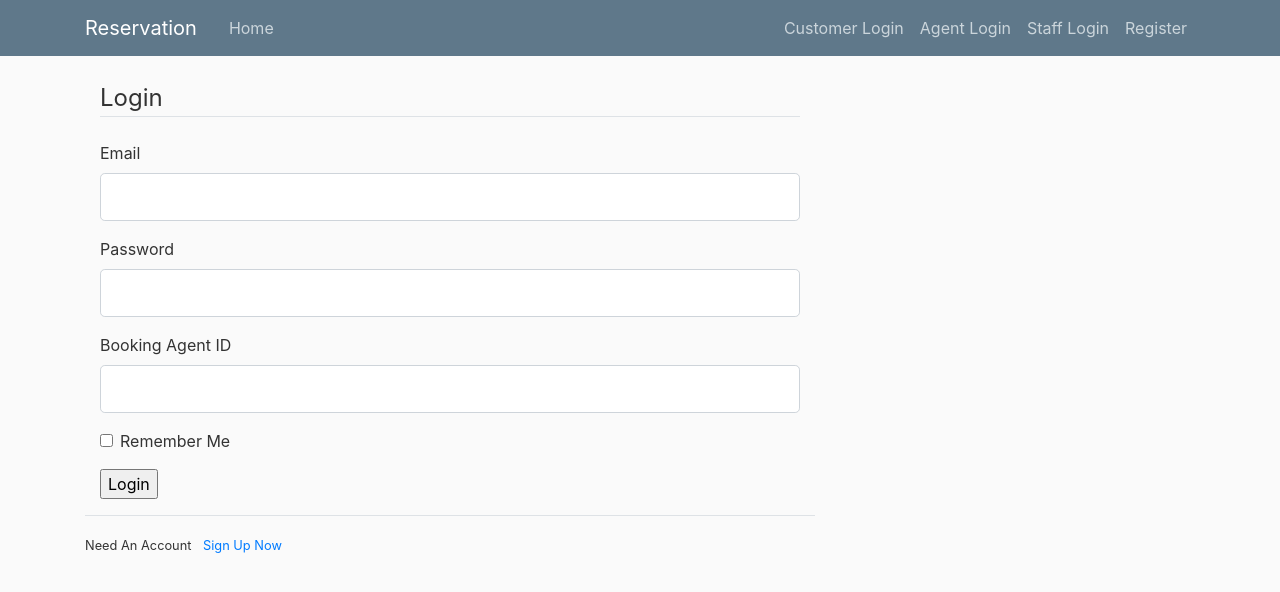
After one commit to Vin2113/Reservation_System_separate_to_packages, a Flask app: page /agent_login in a window 1280 px wide. The commit adds this page. Shown: the top 592 px of the page. Run offline with Flask 2, Linux system fonts and the light colour scheme; some libraries are stand-ins or nearby versions.

Commit message:
update New login webpage for users, most of the queries for differt use case are completed.

```diff
--- a/Systems/Forms.py
+++ b/Systems/Forms.py
@@ -5,13 +5,6 @@ from wtforms.validators import DataRequired, Length, Email, EqualTo, ValidationE
 from model import connection
 import pymysql
 
-'''@login_manager.user_loader
-def load_user(email):
-    query = f"SELECT email from customer WHERE email = '{email}'"
-    my_cursor.execute(query)
-    user = [i[0] for i in my_cursor if i[0] == email ]
-    return user
-'''
 
 class RegistrationForm(FlaskForm):
     name = StringField('Name',
@@ -65,6 +58,19 @@ class LoginForm(FlaskForm):
     remember = BooleanField('Remember Me')
     submit = SubmitField('Login')
 
+class Airline_staff_LoginForm(FlaskForm):
+    name = StringField('Username',
+                       validators=[DataRequired(), Length(max=50)])
+
+    password = PasswordField('Password',
+                        validators=[DataRequired()])
+    airline_name = StringField('Airline Name',
+                        validators=[DataRequired()])
+
+    remember = BooleanField('Remember Me')
+    submit = SubmitField('Login')
+
+
 class Booking_agent_LoginForm(FlaskForm):
     email = StringField('Email',
                         validators=[DataRequired(), Email()])
--- a/Systems/Routes.py
+++ b/Systems/Routes.py
@@ -1,10 +1,11 @@
 from Reservation import app, bcrypt
-from Forms import RegistrationForm, LoginForm
+from Forms import RegistrationForm, LoginForm, Booking_agent_LoginForm, Airline_staff_LoginForm
 from flask_login import login_user, current_user, logout_user, login_required
 from flask import render_template, flash, redirect, session, request, url_for
 import datetime
-from model import connection
-import pymysql
+import model
+import pymysql.cursors
+import cryptography
 @app.route('/')
 @app.route('/home')
 def home():
@@ -29,9 +30,9 @@ def register():
         exp_time = datetime.datetime(int(form.passport_expiration.data[-4:-1]), int(form.passport_expiration.data[0:2]), int(form.passport_expiration.data[3:5]))
         dob_time = datetime.datetime(int(form.date_of_birth.data[-4:-1]), int(form.date_of_birth.data[0:2]), int(form.date_of_birth.data[3:5]))
         query = f"Insert INTO customer VALUES('{email}', '{form.name.data}', '{hashed_password}','{form.building_number.data}','{form.street.data}','{form.city.data}','{form.state.data}', {phone_number} ,'{form.passport_number.data}','{exp_time}','{form.passport_country.data}','{dob_time}')"
-        my_cursor = connection.cursor()
+        my_cursor = model.connection.cursor()
         my_cursor.execute(query)
-        connection.commit()
+        model.connection.commit()
         my_cursor.close()
         flash(f'You can now login {form.name.data}!', 'success')
         return redirect(url_for('login'))
@@ -44,33 +45,126 @@ def login():
     if form.validate_on_submit():
         str_email = str(form.email.data)
         query = f"SELECT email, password from customer WHERE email = '{str_email}'"
-        my_cursor = connection.cursor()
+        my_cursor = model.connection.cursor()
         my_cursor.execute(query)
         account = my_cursor.fetchone()
         #checking user data from database for verification
         if account and bcrypt.check_password_hash(account[1],form.password.data):
+            session['type'] = 'customer'
             session['loggedin'] = True
             session['customer'] = account[0]
             session['password'] = account[1]
             flash('Login Successful', 'success')
             return redirect(url_for('home'))
         else:
-            flash('Login unsuccesful, please check username and password.', 'danger')
+            flash('Login unsuccesful, please check Email and Password.', 'danger')
     return render_template('Login.html', title='Login', form=form)
 
+@app.route('/agent_login', methods=["GET", 'POST'])
+def agent_login():
+    form = Booking_agent_LoginForm()
+    if form.validate_on_submit():
+        str_email = str(form.email.data)
+        id = str(form.Id.data)
+        query = f"SELECT email, password, booking_agent_id from booking_agent WHERE email = '{str_email}'"
+        my_cursor = model.connection.cursor()
+        my_cursor.execute(query)
+        account = my_cursor.fetchone()
+        # checking user data from database for verification
+        if account[0] != str_email and bcrypt.check_password_hash(account[1], form.password.data) and id == account[2]:
+            session['type'] = 'agent'
+            session['loggedin'] = True
+            session['customer'] = account[0]
+            session['password'] = account[1]
+            flash('Login Successful', 'success')
+            return redirect(url_for('home'))
+        else:
+            flash('Login unsuccesful, please check Email, Password, and ID.', 'danger')
+    return render_template('Agent_login.html', title='Login', form=form)
+
+@app.route('/staff_login', methods=["GET", 'POST'])
+def staff_login():
+    form = Airline_staff_LoginForm()
+    if form.validate_on_submit():
+        str_username = str(form.name.data)
+        query = f"SELECT username, password, airline_name From airline_staff  WHERE username = '{str_username}'"
+        my_cursor = model.connection.cursor()
+        my_cursor.execute(query)
+        account = my_cursor.fetchone()
+        my_cursor.close()
+        # checking user data from database for verification
+        if account != None and account[0] != str_username and bcrypt.check_password_hash(account[1], form.password.data):
+            session['type'] = 'staff'
+            session['loggedin'] = True
+            session['username'] = account[0]
+            session['password'] = account[1]
+            session['airline'] = account[2]
+            flash('Login Successful', 'success')
+            with model.staff_connection.cursor() as mycursor:
+                query = f"SELECT permission_type From permission WHERE username = {str_username}"
+                mycursor.execute(query)
+                data = mycursor.fetchall()
+                for i in data:
+                    if i == "Admin":
+                        session['Admin'] == True
+                    if i == "Operator":
+                        session['Operator'] == True
+            return redirect(url_for('staff_options'))
+        else:
+            flash('Login unsuccesful, please check Username, Password, and Airline_name.', 'danger')
+    return render_template('Staff_login.html', title='Login', form=form)
 @app.route('/logout', methods=["GET", 'POST'])
 def logout():
     # Remove session data, this will log the user out
-   session.pop('loggedin', None)
+    if session['type'] == 'customer':
+        session.pop('loggedin', None)
+        session.pop('email', None)
+        session.pop('password', None)
+        session.pop('type', None)
+    elif session['type'] == 'agent':
+        session.pop('loggedin', None)
+        session.pop('email', None)
+        session.pop('password', None)
+        session.pop('type', None)
+    elif session['type'] == 'staff':
+        session.pop('loggedin', None)
+        session.pop('username', None)
+        session.pop('password', None)
+        session.pop('airline', None)
+        session.pop('type', None)
+        if session['Admin']:
+            session.pop('Admin', None)
+        if session['Operator']:
+            session.pop('Operator', None)
 
-   session.pop('email', None)
-   session.pop('password', None)
-   # Redirect to login page
-   return redirect(url_for('login'))
+# Redirect to login page
+    return redirect(url_for('home'))
 
 @app.route('/customer_purchase', methods = ["GET", 'Post'])
 def purchase():
-        with connection.cursor(pymysql.cursors.DictCursor) as mycursor:
-            query = "select * from available_flights"
+    if session['loggedin'] == True and session['customer'] != None:
+        with model.customer_connection.cursor(pymysql.cursors.DictCursor) as mycursor:
+            query = 'Select max(ticket_id) from ticket'
             mycursor.execute(query)
             data = mycursor.fetchall()
+            print(data)
+            query = f"INSERT INTO ticket Values('{data[0]['max(ticket_id)'] + 1}','Jet Blue', 455)"
+            mycursor.execute(query)
+            model.customer_connection.commit()
+            mycursor.close()
+
+# @app.route('/staff_options', methods = ["GET", 'Post'])
+# def staff_options():
+#     # if session["Admin"]:
+#     # if session['Operator']:
+#     #
+#     # return render_template('Layout.html', title='Home')
+# if len(data) == 2:
+#
+# elif data[0] == 'Admin':
+# elif data[0] == "Operator"
+#
+# query = f"INSERT INTO ticket Values('{data[0]['max(ticket_id)'] +1}','Jet Blue', 455)"
+# mycursor.execute(query)
+# model.staff_connection.commit()
+# mycursor.close()
--- /dev/null
+++ b/Systems/templates/Agent_login.html
@@ -0,0 +1,65 @@
+{% extends "layout.html" %}
+{% block content %}
+  <div class="container">
+    <form method="POST" action="">
+      {{ form.hidden_tag() }}
+      <fieldset class = 'form-group'>
+        <legend class = 'border-bottom mb-4' > Login </legend>
+        <div class ='form-group'>
+          {{ form.email.label(class="form-control-label") }}
+            {% if form.email.errors %}
+                {{ form.email(class="form-control form-control-lg is-invalid") }}
+                <div class="invalid-feedback">
+                    {% for error in form.email.errors %}
+                        <span>{{ error }}</span>
+                    {% endfor %}
+                </div>
+            {% else %}
+                {{ form.email(class="form-control form-control-lg") }}
+            {% endif %}
+        </div>
+        <div class ='form-group'>
+          {{ form.password.label(class="form-control-label") }}
+            {% if form.password.errors %}
+                {{ form.password(class="form-control form-control-lg is-invalid") }}
+                <div class="invalid-feedback">
+                    {% for error in form.password.errors %}
+                        <span>{{ error }}</span>
+                    {% endfor %}
+                </div>
+            {% else %}
+                {{ form.password(class="form-control form-control-lg") }}
+            {% endif %}
+        </div>
+          <div class ='form-group'>
+          {{ form.Id.label(class="form-control-label") }}
+            {% if form.Id.errors %}
+                {{ form.Id(class="form-control form-control-lg is-invalid") }}
+                <div class="invalid-feedback">
+                    {% for error in form.Id.errors %}
+                        <span>{{ error }}</span>
+                    {% endfor %}
+                </div>
+            {% else %}
+                {{ form.Id(class="form-control form-control-lg") }}
+            {% endif %}
+        </div>
+        <div class="form-check">
+          {{ form.remember(class="form-check-input") }}
+          {{ form.remember.label(class="form-check-label") }}
+        </div>
+      </fieldset>
+      <div class ='form-group'>
+          {{ form.submit(class="form-control-label") }}
+      </div>
+
+    </form>
+  </div>
+  <div class = 'border-top pt-3'>
+    <small class='text-mute'>
+      Need An Account <a class = 'ml-2' href="{{ url_for('register') }}">Sign Up Now</a>
+    </small>
+
+  </div>
+
+{% endblock content %}
--- a/Systems/templates/Layout.html
+++ b/Systems/templates/Layout.html
@@ -34,7 +34,9 @@
               {% if session['loggedin'] == True %}
                 <a class="nav-item nav-link" href="{{ url_for('logout') }}">Logout</a>
               {% else %}
-                <a class="nav-item nav-link" href="{{ url_for('login') }}">Login</a>
+                <a class="nav-item nav-link" href="{{ url_for('login') }}">Customer Login</a>
+                <a class="nav-item nav-link" href="{{ url_for('agent_login') }}">Agent Login</a>
+                <a class="nav-item nav-link" href="{{ url_for('staff_login') }}">Staff Login</a>
                 <a class="nav-item nav-link" href="{{ url_for('register') }}">Register</a>
               {% endif %}
             </div>
```
Also changed, not shown: Systems/Database Connection.py (+12 -6 lines), Systems/model.py (+14 -5 lines), Systems/templates/Staff_login.html (added, +65 -0 lines), 1 other file.
